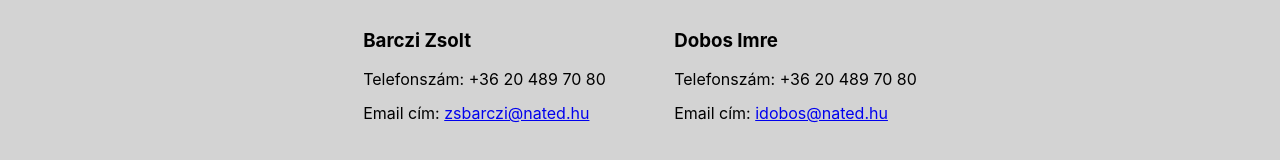
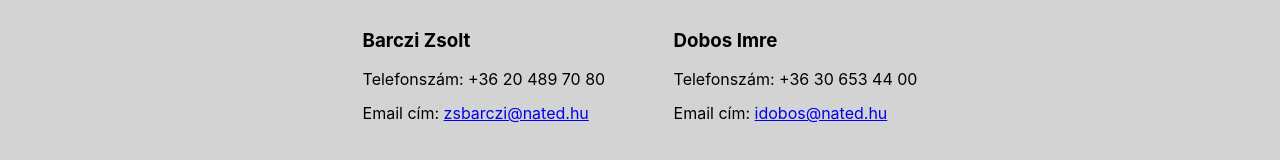
Before and after one commit to MichaelBarcley/nated, a React (Create React App) app: page /nated/company in a window 1280 px wide. Shown: the part 603-763 px from the top of the page. Built offline with nearby package versions, Linux system fonts and the light colour scheme.

Commit message:
edit content: contactus

```diff
--- a/src/Components/ContactUs.js
+++ b/src/Components/ContactUs.js
@@ -17,7 +17,7 @@ const contactus = () => {
                 </div>
                 <div className="col">
                     <h3>Dobos Imre</h3>
-                    <p>Telefonszám: +36 20 489 70 80</p>
+                    <p>Telefonszám: +36 30 653 44 00</p>
                     <p>Email cím: <a href="mailto:idobos@nated.hu">idobos@nated.hu</a></p>
                 </div>
             </div>
```
